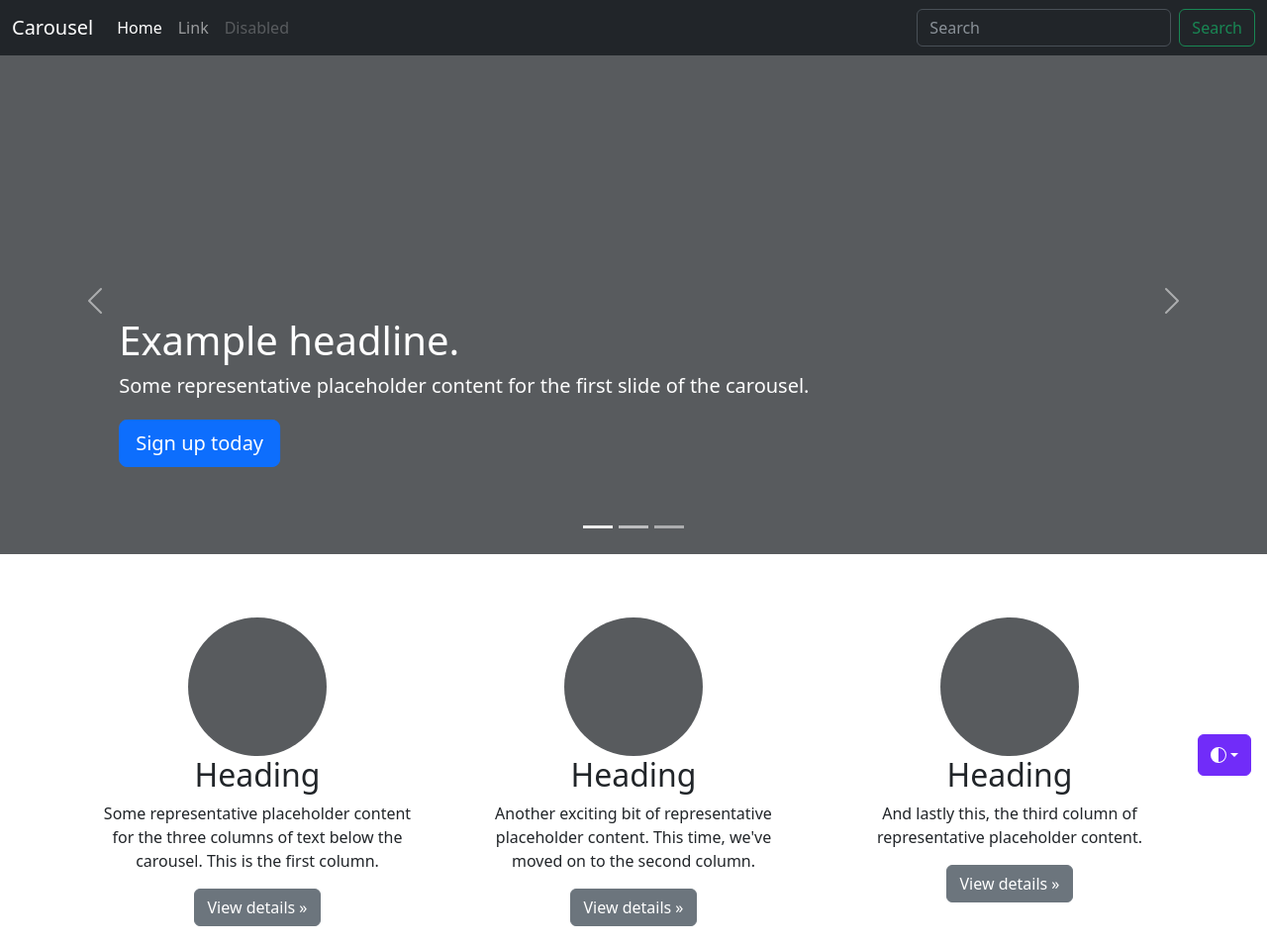
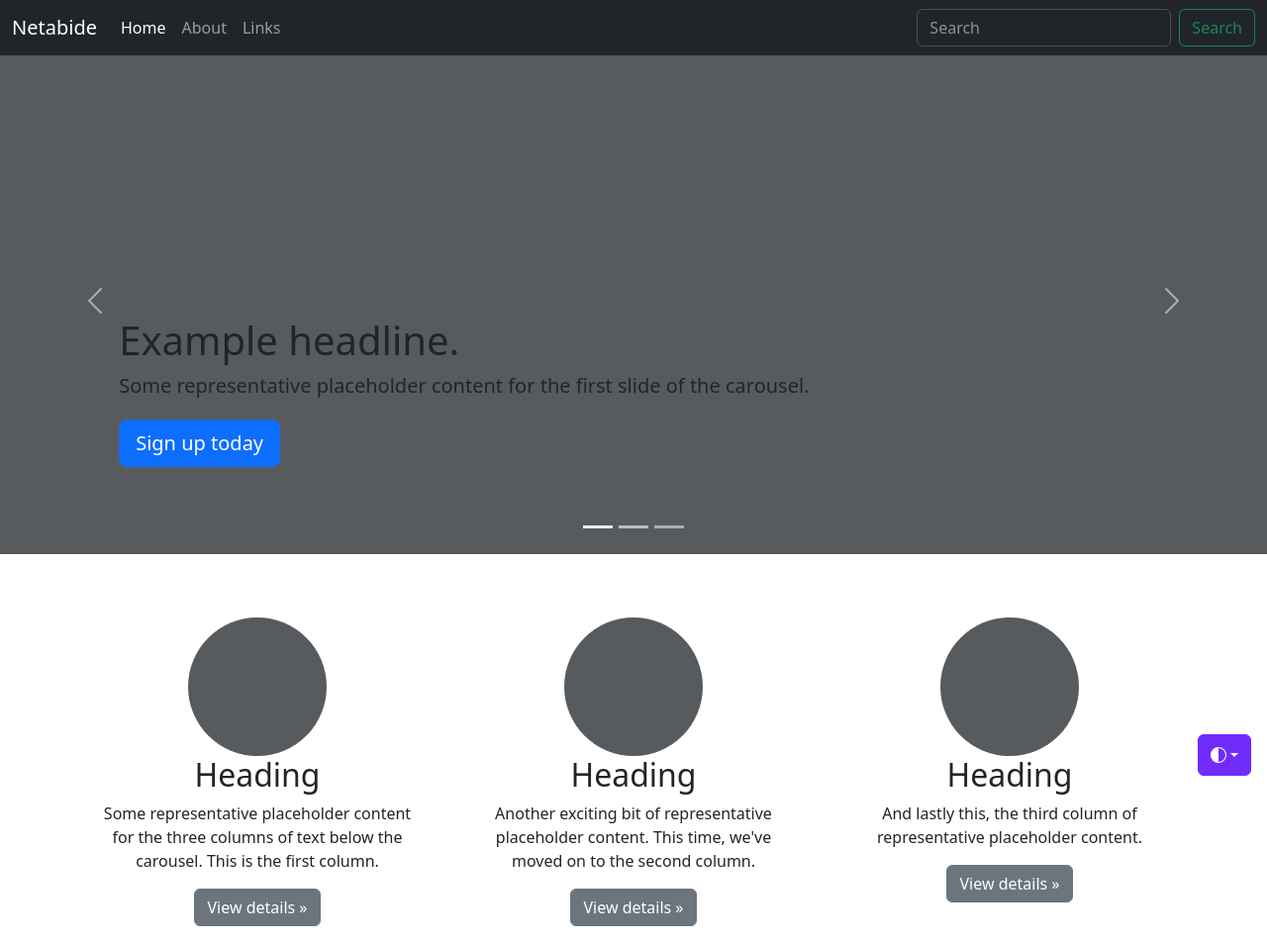
Before and after one commit to mcjoestyles/netabide, a plain HTML site: page index.html in a window 1280 px wide. Shown: the top 955 px of the page at 99% size. Drawn offline with Linux system fonts and the light colour scheme; a script that the page names is missing.

Commit message:
landing page update

```diff
--- a/assets/dist/css/carousel.css
+++ b/assets/dist/css/carousel.css
@@ -20,6 +20,7 @@ body {
 .carousel-caption {
   bottom: 3rem;
   z-index: 10;
+  color: rgb(var(--bs-tertiary-color-rgb));
 }
 
 /* Declare heights because of positioning of img element */
--- a/index.html
+++ b/index.html
@@ -7,7 +7,7 @@
     <meta name="description" content="">
     <meta name="author" content="Mark Otto, Jacob Thornton, and Bootstrap contributors">
     <meta name="generator" content="Hugo 0.111.3">
-    <title>Carousel Template · Bootstrap v5.3</title>
+    <title>Netabide</title>
 
     <link rel="canonical" href="https://getbootstrap.com/docs/5.3/examples/carousel/">
 
@@ -151,7 +151,7 @@
 <header data-bs-theme="dark">
   <nav class="navbar navbar-expand-md navbar-dark fixed-top bg-dark">
     <div class="container-fluid">
-      <a class="navbar-brand" href="#">Carousel</a>
+      <a class="navbar-brand" href="#">Netabide</a>
       <button class="navbar-toggler" type="button" data-bs-toggle="collapse" data-bs-target="#navbarCollapse" aria-controls="navbarCollapse" aria-expanded="false" aria-label="Toggle navigation">
         <span class="navbar-toggler-icon"></span>
       </button>
@@ -161,10 +161,10 @@
             <a class="nav-link active" aria-current="page" href="#">Home</a>
           </li>
           <li class="nav-item">
-            <a class="nav-link" href="#">Link</a>
+            <a class="nav-link" href="#">About</a>
           </li>
           <li class="nav-item">
-            <a class="nav-link disabled">Disabled</a>
+            <a class="nav-link" href="#">Links</a>
           </li>
         </ul>
         <form class="d-flex" role="search">
@@ -211,7 +211,7 @@
           <div class="carousel-caption text-end">
             <h1>One more for good measure.</h1>
             <p>Some representative placeholder content for the third slide of this carousel.</p>
-            <p><a class="btn btn-lg btn-primary" href="#">Browse gallery</a></p>
+            <p><a class="btn btn-lg btn-primary" href="#">Browse Contents</a></p>
           </div>
         </div>
       </div>
@@ -304,7 +304,7 @@
   <!-- FOOTER -->
   <footer class="container">
     <p class="float-end"><a href="#">Back to top</a></p>
-    <p>&copy; 2017–2023 Company, Inc. &middot; <a href="#">Privacy</a> &middot; <a href="#">Terms</a></p>
+    <p>&copy; 2023 Company, Inc. &middot; <a href="#">Privacy</a> &middot; <a href="#">Terms</a></p>
   </footer>
 </main>
 
```
